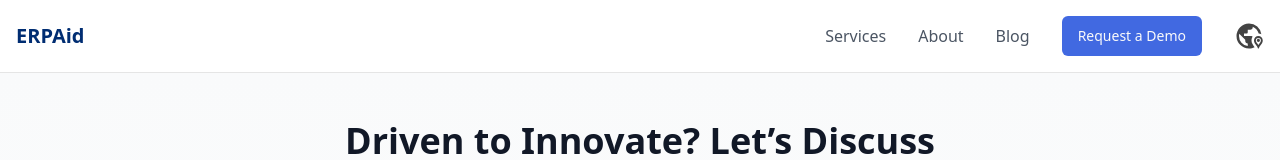
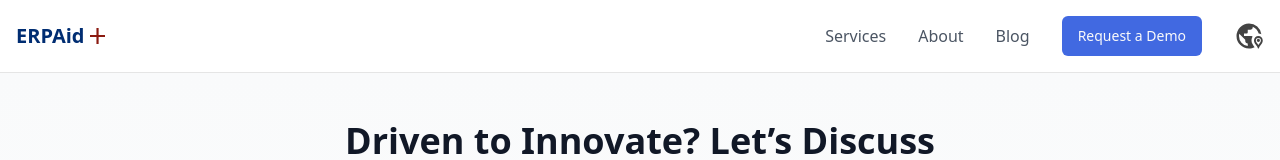
Before and after one commit to ChauhanHarshit/ErpAid, a Next.js app: page /en/contact in a window 1280 px wide. Shown: the top 160 px of the page. Built offline with nearby package versions, Linux system fonts and the light colour scheme.

Commit message:
added +logo with erpAid

```diff
--- a/src/app/[locale]/components/layout/navbar.tsx
+++ b/src/app/[locale]/components/layout/navbar.tsx
@@ -33,8 +33,8 @@ export default function Navbar() {
     >
       <nav className="container mx-auto px-4 py-4">
         <div className="flex items-center justify-between">
-          <Link href="/" className="text-xl font-bold text-[#002D72]">
-            ERPAid
+          <Link href="/" className="flex text-xl font-bold text-[#002D72]">
+            ERPAid <Image src={"/plus.png"} alt="logo" width={25} height={20}/>
           </Link>
 
           <div className="hidden md:flex items-center gap-8">
```
Also changed, not shown: public/plus.png (added).
